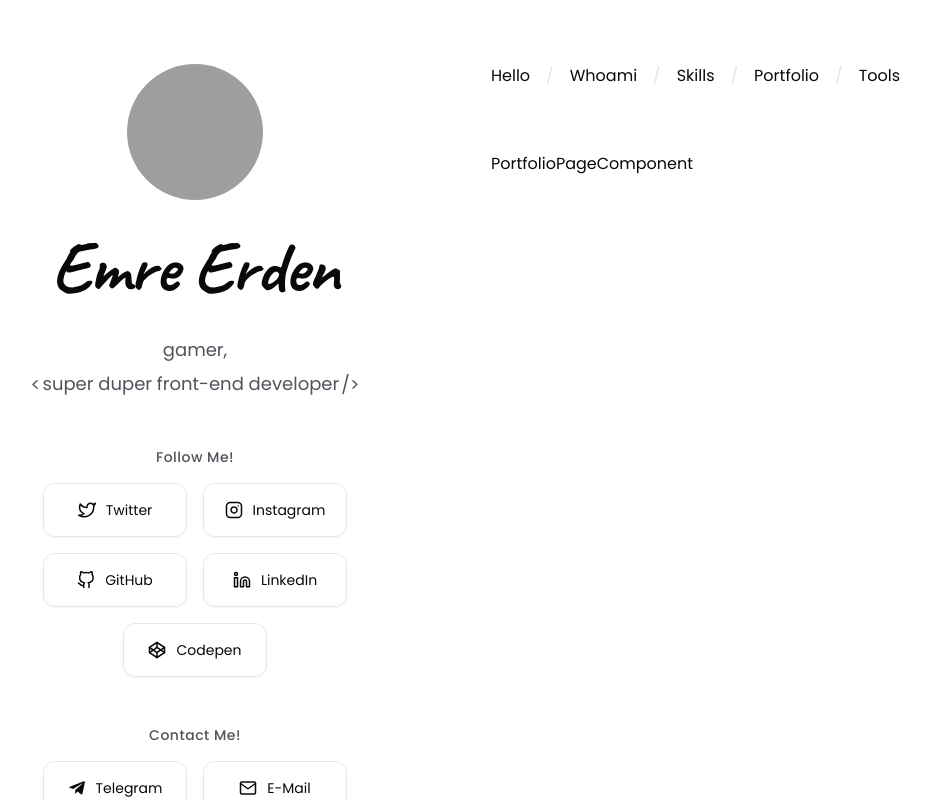
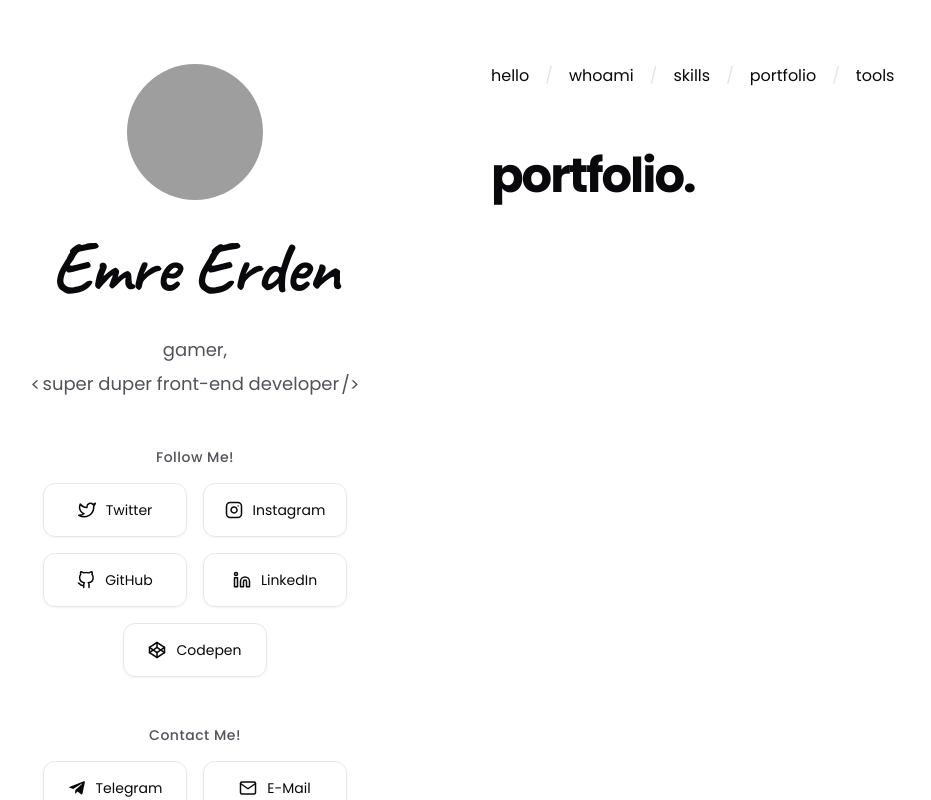
Before and after one commit to Wiazeph/NextJS-emreerden-dev, a Next.js app: page /portfolio in a window 1280 px wide. Shown: the whole page, without its empty margins (29-960 px from the left). Built offline with nearby package versions, Linux system fonts and the light colour scheme; grey boxes are pictures that could not be loaded.

Commit message:
edit routes const

```diff
--- a/src/components/pages/portfolio/index.tsx
+++ b/src/components/pages/portfolio/index.tsx
@@ -3,7 +3,11 @@ import React from 'react'
 type Props = {}
 
 const PortfolioPageComponent = (props: Props) => {
-  return <main className="Portfolio Page">PortfolioPageComponent</main>
+  return (
+    <main className="Portfolio Page">
+      <div className="Page-Title">portfolio.</div>
+    </main>
+  )
 }
 
 export default PortfolioPageComponent
--- a/src/components/pages/skills/index.tsx
+++ b/src/components/pages/skills/index.tsx
@@ -3,7 +3,11 @@ import React from 'react'
 type Props = {}
 
 const SkillsPageComponent = (props: Props) => {
-  return <main className="Skills Page">SkillsPageComponent</main>
+  return (
+    <main className="Skills Page">
+      <div className="Page-Title">skills.</div>
+    </main>
+  )
 }
 
 export default SkillsPageComponent
--- a/src/components/pages/tools/index.tsx
+++ b/src/components/pages/tools/index.tsx
@@ -3,7 +3,11 @@ import React from 'react'
 type Props = {}
 
 const ToolsPageComponent = (props: Props) => {
-  return <main className="Tools Page">ToolsPageComponent</main>
+  return (
+    <main className="Tools Page">
+      <div className="Page-Title">tools.</div>
+    </main>
+  )
 }
 
 export default ToolsPageComponent
--- a/src/utils/consts/routes.js
+++ b/src/utils/consts/routes.js
@@ -1,23 +1,23 @@
 const Routes = [
   {
     path: '/',
-    name: 'Hello',
+    name: 'hello',
   },
   {
     path: '/whoami',
-    name: 'Whoami',
+    name: 'whoami',
   },
   {
     path: '/skills',
-    name: 'Skills',
+    name: 'skills',
   },
   {
     path: '/portfolio',
-    name: 'Portfolio',
+    name: 'portfolio',
   },
   {
     path: '/tools',
-    name: 'Tools',
+    name: 'tools',
   },
 ]
 
```
